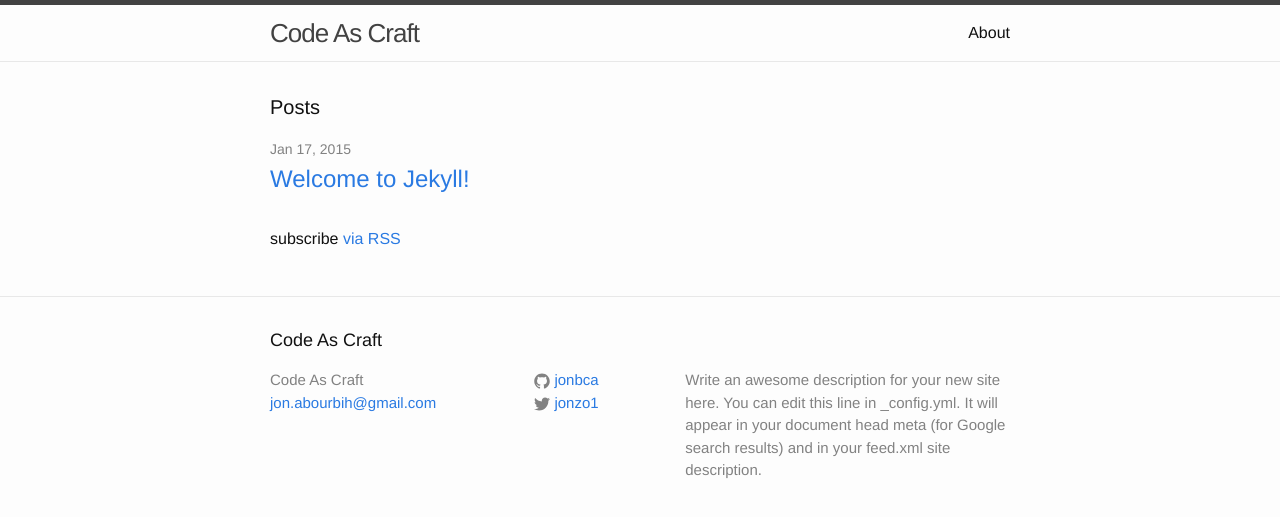
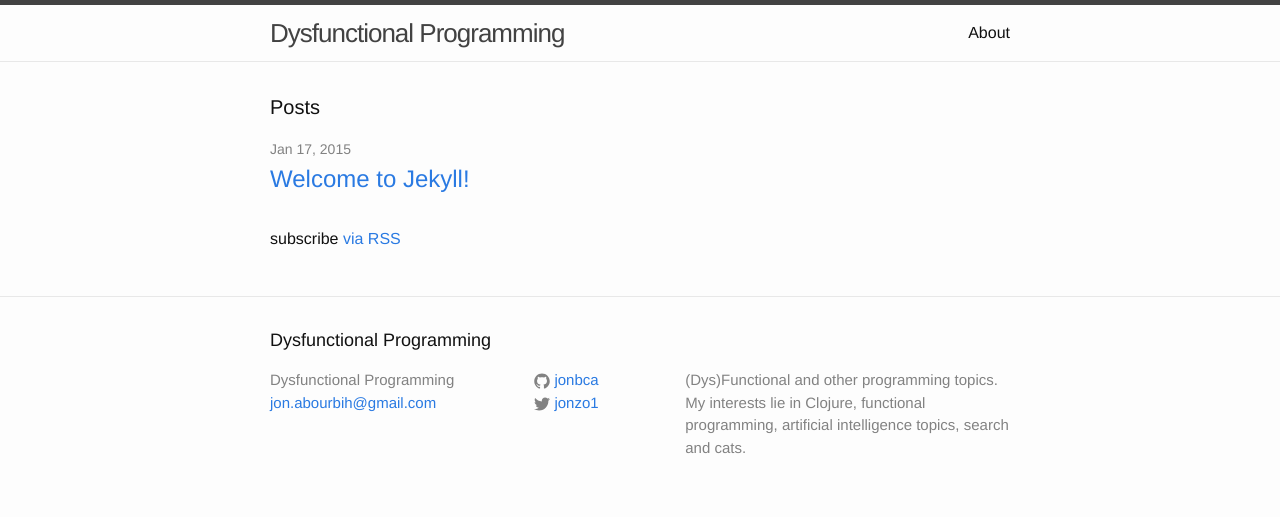
Before and after one commit to jonbca/jonbca.github.io, a Jekyll site: the page built from index.html, in a window 1280 px wide. Shown: the top 517 px of the page. Built offline with Jekyll 4.4.1, drawn with Linux system fonts in a browser that asks for light colours.

Commit message:
Updating config options

```diff
--- a/_config.yml
+++ b/_config.yml
@@ -1,10 +1,8 @@
 # Site settings
-title: Code As Craft
+title: Dysfunctional Programming
 email: jon.abourbih@gmail.com
 description: >
-  Write an awesome description for your new site here. You can edit this
-  line in _config.yml. It will appear in your document head meta (for
-  Google search results) and in your feed.xml site description.
+  (Dys)Functional and other programming topics. My interests lie in Clojure, functional programming, artificial intelligence topics, search and cats.
 baseurl: ""
 url: "https://jonbca.github.io"
 twitter_username: jonzo1
@@ -12,3 +10,7 @@ github_username:  jonbca
 
 # Build settings
 markdown: kramdown
+highlighter: rouge
+
+sass:
+  style: compressed
```
